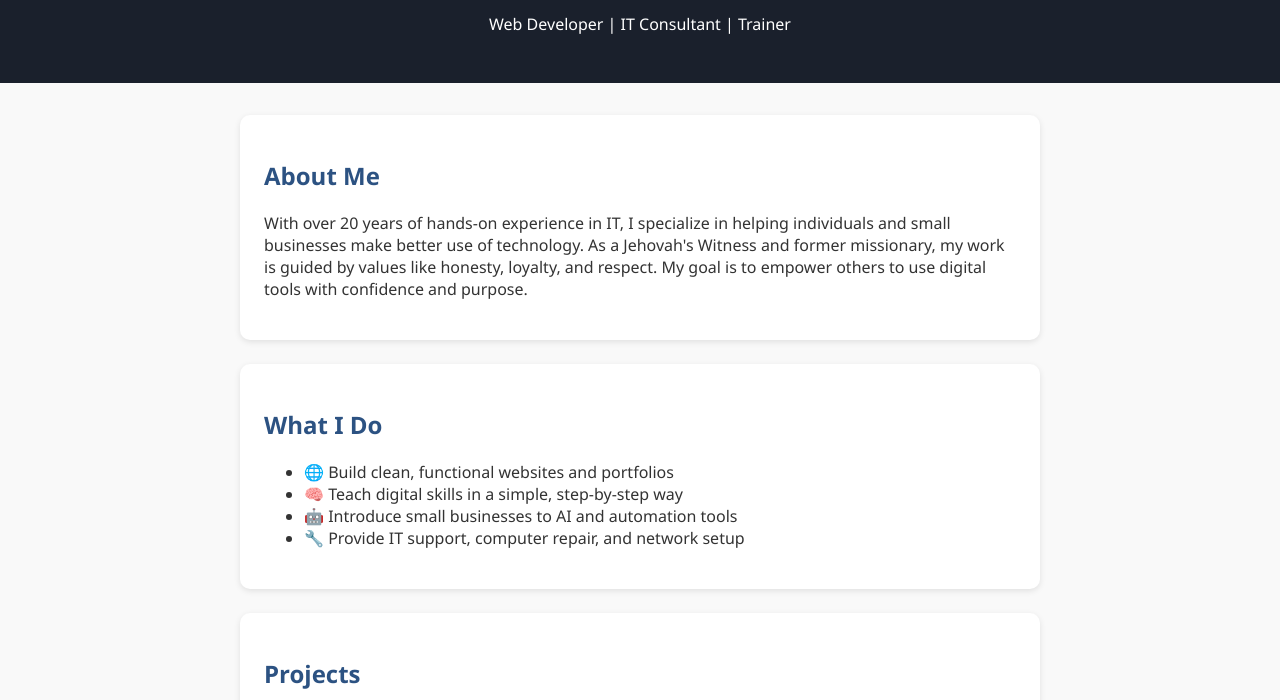
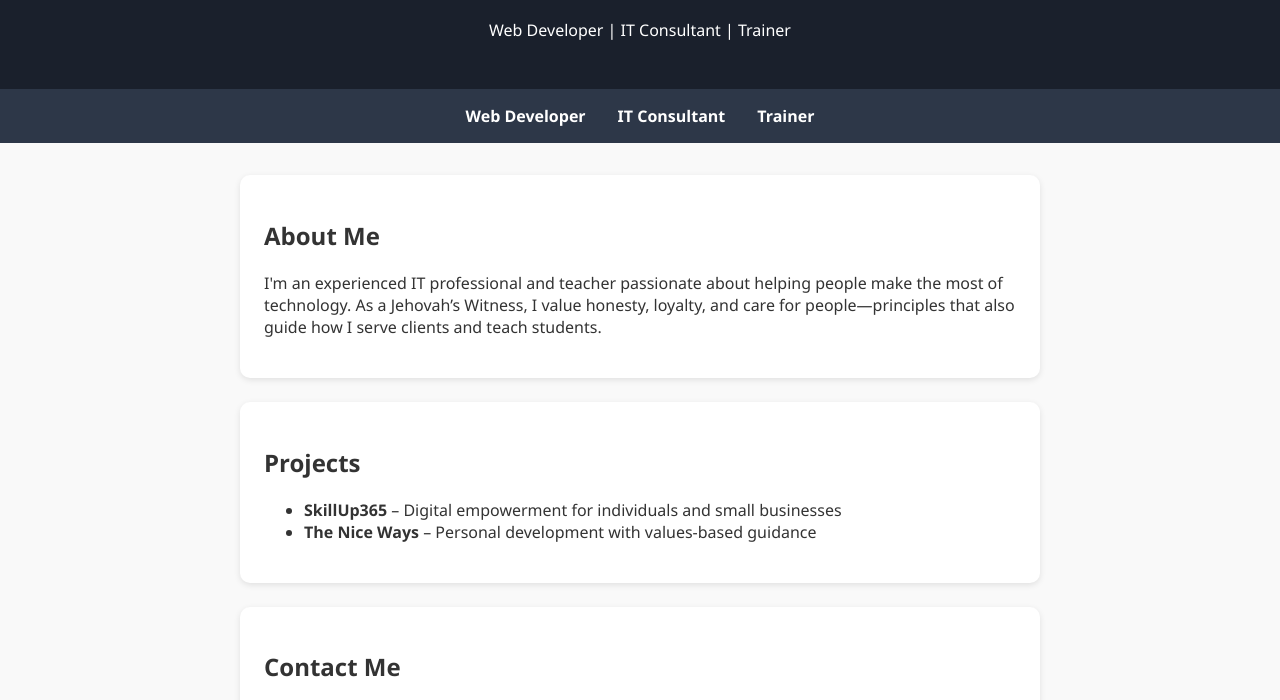
Before and after one commit to wogutierrez/wogutierrez.github.io, a plain HTML site: page index.html in a window 1280 px wide. Shown: the part 99-799 px from the top of the page. Drawn offline with Linux system fonts and the light colour scheme.

Commit message:
Update index.html

```diff
--- a/index.html
+++ b/index.html
@@ -3,7 +3,7 @@
 <head>
   <meta charset="UTF-8" />
   <meta name="viewport" content="width=device-width, initial-scale=1.0"/>
-  <title>William Ortega | Web Developer & IT Consultant</title>
+  <title>William Ortega | Portfolio</title>
   <style>
     body {
       font-family: 'Segoe UI', sans-serif;
@@ -20,8 +20,22 @@
       text-align: center;
     }
 
-    h1 {
-      margin-bottom: 0.5rem;
+    nav {
+      background-color: #2d3748;
+      display: flex;
+      justify-content: center;
+      gap: 2rem;
+      padding: 1rem;
+    }
+
+    nav a {
+      color: #fff;
+      text-decoration: none;
+      font-weight: bold;
+    }
+
+    nav a:hover {
+      text-decoration: underline;
     }
 
     main {
@@ -38,24 +52,11 @@
       box-shadow: 0 2px 6px rgba(0,0,0,0.1);
     }
 
-    h2 {
-      color: #2c5282;
-    }
-
     footer {
       text-align: center;
       padding: 1rem;
       font-size: 0.9rem;
       color: #666;
-    }
-
-    a {
-      color: #2b6cb0;
-      text-decoration: none;
-    }
-
-    a:hover {
-      text-decoration: underline;
     }
   </style>
 </head>
@@ -66,29 +67,25 @@
   <p>Web Developer | IT Consultant | Trainer</p>
 </header>
 
+<nav>
+  <a href="web-developer.html">Web Developer</a>
+  <a href="it-consultant.html">IT Consultant</a>
+  <a href="trainer.html">Trainer</a>
+</nav>
+
 <main>
   <section>
     <h2>About Me</h2>
     <p>
-      With over 20 years of hands-on experience in IT, I specialize in helping individuals and small businesses make better use of technology. As a Jehovah's Witness and former missionary, my work is guided by values like honesty, loyalty, and respect. My goal is to empower others to use digital tools with confidence and purpose.
+      I'm an experienced IT professional and teacher passionate about helping people make the most of technology. As a Jehovah’s Witness, I value honesty, loyalty, and care for people—principles that also guide how I serve clients and teach students.
     </p>
-  </section>
-
-  <section>
-    <h2>What I Do</h2>
-    <ul>
-      <li>🌐 Build clean, functional websites and portfolios</li>
-      <li>🧠 Teach digital skills in a simple, step-by-step way</li>
-      <li>🤖 Introduce small businesses to AI and automation tools</li>
-      <li>🔧 Provide IT support, computer repair, and network setup</li>
-    </ul>
   </section>
 
   <section>
     <h2>Projects</h2>
     <ul>
-      <li><strong>SkillUp365</strong> – Helping people grow through digital empowerment</li>
-      <li><strong>The Nice Ways</strong> – Personal development through better habits and tech</li>
+      <li><strong>SkillUp365</strong> – Digital empowerment for individuals and small businesses</li>
+      <li><strong>The Nice Ways</strong> – Personal development with values-based guidance</li>
     </ul>
   </section>
 
```
